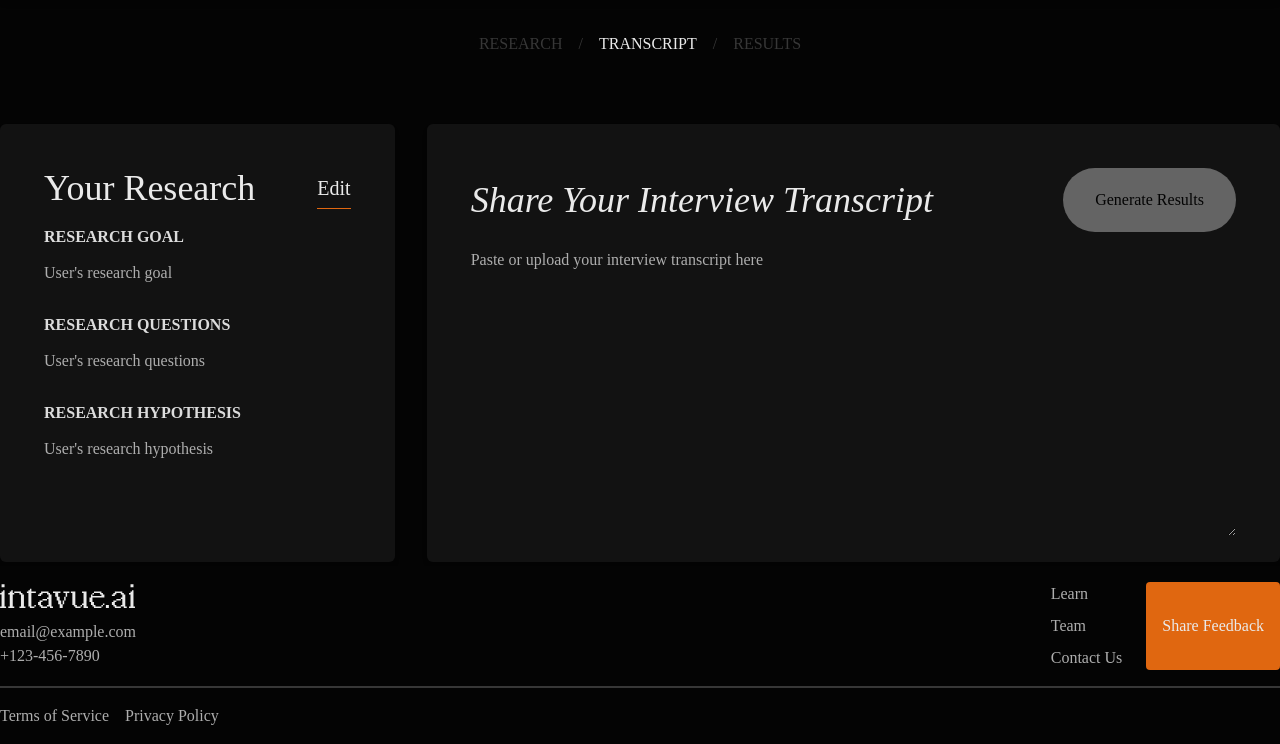
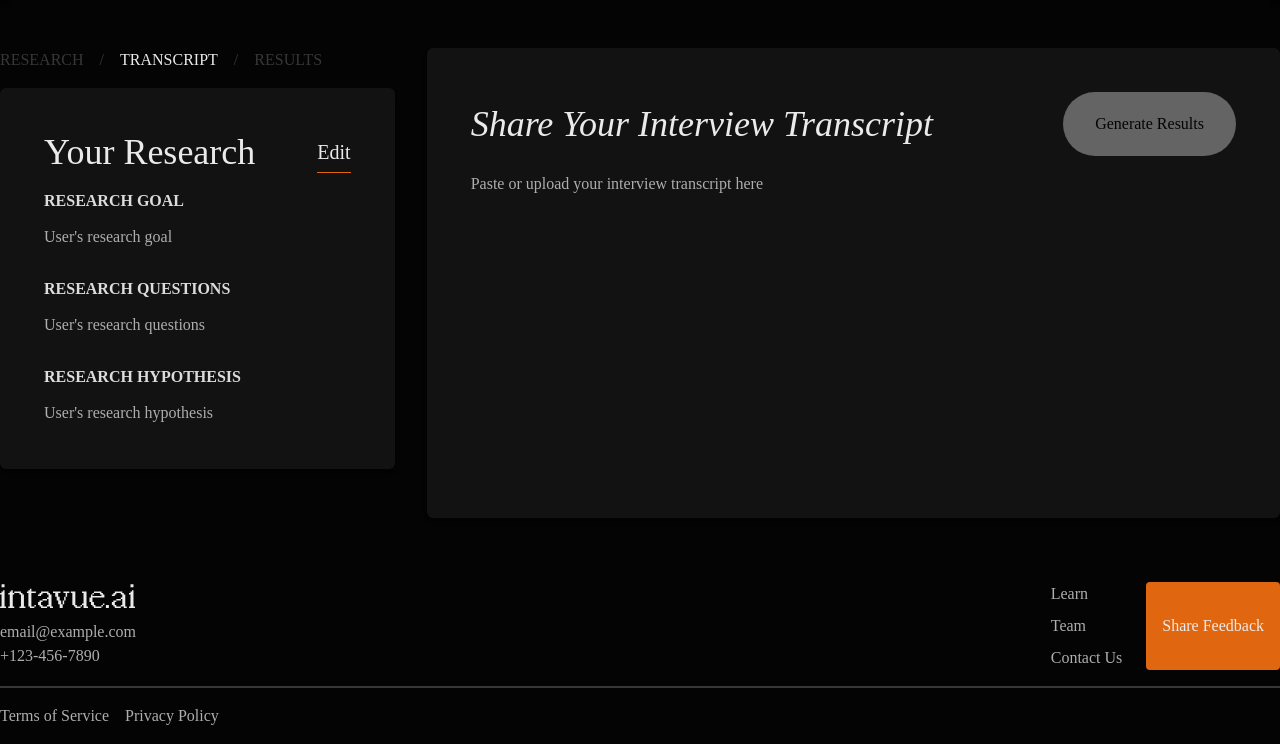
Before and after one commit to richard-parayno/ux-llm, a Flask app: page /new-home/step2 in a window 1280 px wide. Shown: the part 56-800 px from the top of the page. Run offline with Flask 3, Linux system fonts and the light colour scheme; some web fonts are replaced.

Commit message:
fixed overflow issue on step2_transcript.html

```diff
--- a/static/dist/css/style.css
+++ b/static/dist/css/style.css
@@ -687,6 +687,10 @@
   height: 1.5rem;
 }
 
+.h-auto {
+  height: auto;
+}
+
 .max-h-\[80\%\] {
   max-height: 80%;
 }
@@ -735,6 +739,14 @@
   flex-grow: 1;
 }
 
+.grow {
+  flex-grow: 1;
+}
+
+.resize-none {
+  resize: none;
+}
+
 .list-inside {
   list-style-position: inside;
 }
@@ -745,6 +757,10 @@
 
 .flex-col {
   flex-direction: column;
+}
+
+.items-start {
+  align-items: flex-start;
 }
 
 .items-center {
@@ -987,6 +1003,11 @@
   padding-bottom: 0.375rem;
 }
 
+.py-11 {
+  padding-top: 2.75rem;
+  padding-bottom: 2.75rem;
+}
+
 .pb-4 {
   padding-bottom: 1rem;
 }
@@ -997,6 +1018,18 @@
 
 .pt-6 {
   padding-top: 1.5rem;
+}
+
+.pb-3 {
+  padding-bottom: 0.75rem;
+}
+
+.pb-7 {
+  padding-bottom: 1.75rem;
+}
+
+.pb-9 {
+  padding-bottom: 2.25rem;
 }
 
 .font-editorial-new {
--- a/templates/app_layout.html
+++ b/templates/app_layout.html
@@ -27,7 +27,7 @@
 </nav>
 
 <!-- Main Content - Takes up all available space -->
-<div class="flex-grow overflow-y-auto py-8 font-neue-montreal text-white-700">
+<div class="flex-grow overflow-y-auto py-8 font-neue-montreal text-white-700 h-screen">
     {% block content %}{% endblock %}
 </div>
 
--- a/templates/step2_transcript.html
+++ b/templates/step2_transcript.html
@@ -1,9 +1,12 @@
 {% extends 'app_layout.html' %}
 
 {% block content %}
+<div class="container mx-auto py-4 flex h-full">
+    <!-- Left Column -->
+    <div class="w-1/3 pr-8 h-full flex flex-col">
         <!-- Breadcrumbs -->
-<div class="container mx-auto flex flex-col items-center justify-center">
-    <ul class="flex space-x-4 mx-auto mb-9">
+        <div class="flex-shrink-0 mb-4">
+            <ul class="flex space-x-4">
                 <li class="text-gray-700 uppercase">Research</li>
                 <li class="text-gray-700">/</li>
                 <li class="text-white-900 uppercase">Transcript</li>
@@ -11,45 +14,39 @@
                 <li class="text-gray-700 uppercase">Results</li>
             </ul>
         </div>
-
-<div class="container mx-auto py-8 flex h-full">
-    <!-- Left Column -->
-    <div class="w-1/3 pr-8">
         <!-- User's previous input -->
-        <div class="bg-black-layer p-11 rounded-md shadow-md h-full">
-            <div class="flex justify-between mb-4 font-editorial-new">
+        <div class="bg-black-layer p-11 rounded-md shadow-md flex flex-col overflow-auto">
+            <div class="flex justify-between pb-4 font-editorial-new">
                 <span class="text-4xl text-white-900 font-extralight">Your Research</span>
                 <button class="text-white-900 py-1.5  hover:text-white-800 border-b border-orange-900 text-xl">Edit</button>
             </div>
             <div>
                 <p class="text-white-800 uppercase font-extrabold mb-3">Research Goal</p>
-                <p class="mb-7">{{ research_goal }}</p>
+                <p class="mb-7">{{research_goal}}</p>
 
                 <p class="text-white-800 uppercase font-extrabold mb-3">Research Questions</p>
-                <p class="mb-7">{{ research_questions }}</p>
+                <p class="mb-7">{{research_questions}}</p>
 
                 <p class="text-white-800 uppercase font-extrabold mb-3">Research Hypothesis</p>
-                <p>{{ research_hypothesis }}</p>
+                <p>{{research_hypothesis}}</p>
             </div>
         </div>
     </div>
 
     <!-- Right Column -->
-    <div class="w-2/3">
-        <div class="bg-black-layer p-11 rounded-md shadow-md h-full">
-            <div class="flex justify-between items-center mb-4 font-editorial-new">
+    <div class="w-2/3 h-full">
+        <div class="bg-black-layer p-11 rounded-md shadow-md h-full flex flex-col"> <!-- Added flex and flex-col utilities -->
+            <div class="flex justify-between items-center pb-4 font-editorial-new flex-shrink-0"> <!-- Added flex-shrink-0 utility -->
                 <h1 class="text-4xl text-white-900 italic font-extralight">Share Your Interview Transcript</h1>
                 <button type="submit" form="transcriptForm" class="bg-gray-800 text-black-bg px-8 py-5 rounded-full">Generate Results</button>
             </div>
-
-            <form id="transcriptForm" method="post">
+            <form id="transcriptForm" method="post" class="flex flex-col h-full">
                 <label for="transcript" class="block mb-2">Paste or upload your interview transcript here</label>
-                <div class="flex-grow">
-                    <textarea id="transcript" name="transcript" rows="10" class="bg-black-layer w-full h-full px-3 py-2 overflow-y-scroll" required></textarea>
-                </div>
+                <textarea id="transcript" name="transcript" class="resize-none bg-black-layer overflow-y-scroll flex-grow" required></textarea> <!-- Added flex-grow utility -->
             </form>
         </div>
     </div>
 
+
 </div>
 {% endblock %}
```
Lines whose indentation alone changed are shown as unchanged.
